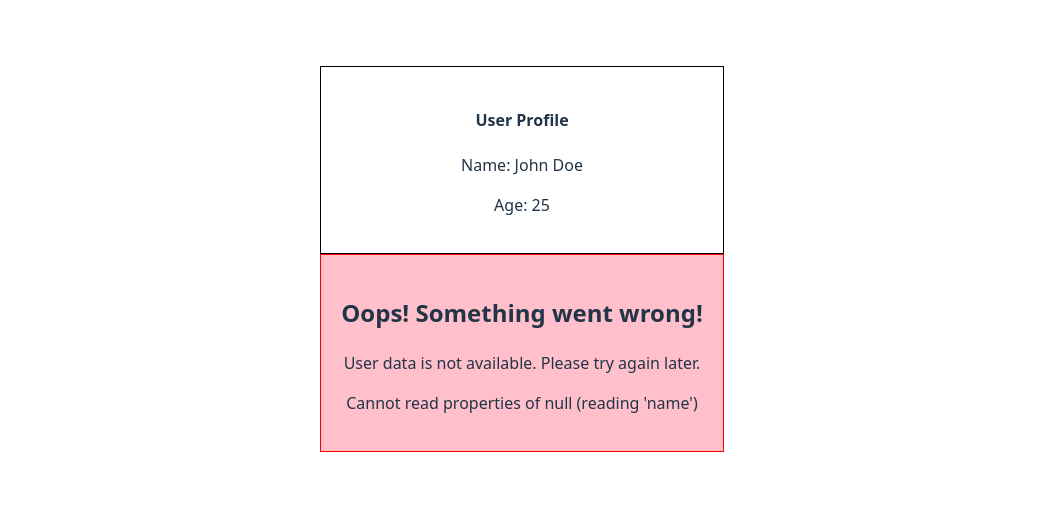
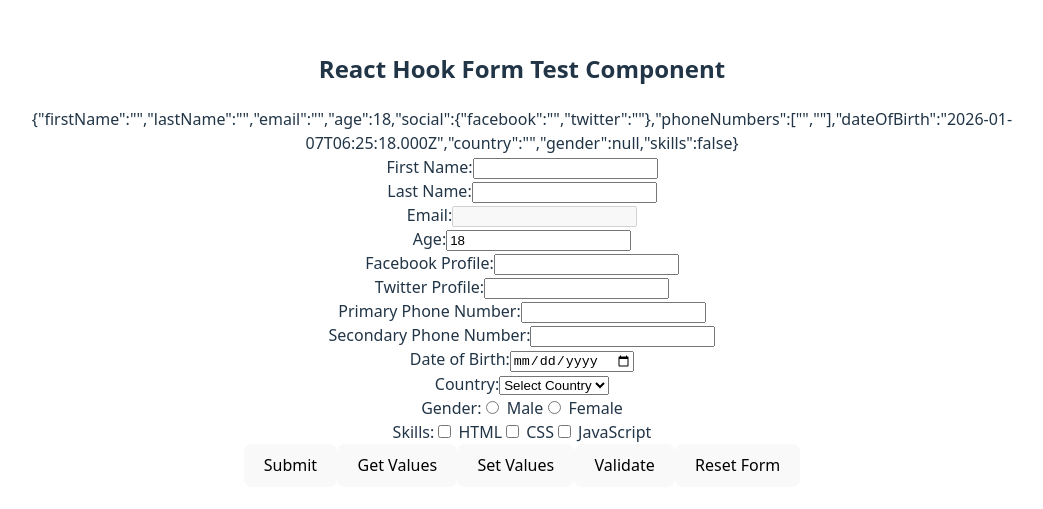
Before and after one commit to agangrade5/React-Practice, a React (Vite) app in the folder first-app/: page / in a window 1280 px wide. Shown: the part 141-650 px from the top of the page, without its empty margins (118-1161 px from the left). Built offline with nearby package versions, Linux system fonts and the light colour scheme.

Commit message:
React hook form package implement.

```diff
--- a/first-app/package.json
+++ b/first-app/package.json
@@ -12,10 +12,12 @@
   "dependencies": {
     "react": "^19.2.0",
     "react-dom": "^19.2.0",
+    "react-hook-form": "^7.71.1",
     "react-router-dom": "^7.11.0"
   },
   "devDependencies": {
     "@eslint/js": "^9.39.1",
+    "@hookform/devtools": "^4.4.0",
     "@types/react": "^19.2.5",
     "@types/react-dom": "^19.2.3",
     "@vitejs/plugin-react": "^5.1.1",
--- a/first-app/src/App.jsx
+++ b/first-app/src/App.jsx
@@ -71,6 +71,8 @@ import LazyRoute from './components/lazy-loading/lazyRoute'
 import Example1 from './components/create-portal/Example1'
 //error-boundary example
 import ExampleErrorBoundary from './components/error-boundaries/ExampleErrorBoundary'
+//react-hook-form example and dev tools
+import FormTest from './components/react-hook-form/FormTest'
 
 function App() {
     const fruits = ["Apple", "Orange", "Kiwi", "Banana", "Watermelon", "Papaya"];
@@ -166,7 +168,10 @@ function App() {
             {/* <Example1 /> */}
 
             {/* Error Boundary example */}
-            <ExampleErrorBoundary />
+            {/* <ExampleErrorBoundary /> */}
+
+            {/* react hook form example and dev tools */}
+            <FormTest />
         </>
     )
 }
--- a/first-app/src/components/error-boundaries/UserProfile.jsx
+++ b/first-app/src/components/error-boundaries/UserProfile.jsx
@@ -10,7 +10,7 @@ const UserProfile = ({ userData }) => {
             <h4>User Profile</h4>
             <p>Name: {username}</p>
             <p>Age: {age}</p>
-      </div>
+        </div>
     )
 }
 
--- /dev/null
+++ b/first-app/src/components/react-hook-form/FormTest.jsx
@@ -0,0 +1,237 @@
+import { useForm } from 'react-hook-form';
+import { DevTool } from '@hookform/devtools';
+import { useEffect } from 'react';
+
+const FormTest = () => {
+    const { register, handleSubmit, control, formState, watch, getValues, setValue, reset, trigger } = useForm({
+        defaultValues: {
+            firstName: '',
+            lastName: '',
+            email: '',
+            age: 18,
+            social: {
+                facebook: '',
+                twitter: ''
+            },
+            phoneNumbers: ['',''],
+            dateOfBirth: new Date()
+        },
+        mode: "onBlur" // "onChange" (default), "onBlur", "onSubmit", "onTouched", "all"
+    });
+
+    const { errors, dirtyFields, touchedFields, isDirty, isValid,
+        isSubmitting, isSubmitted, isSubmitSuccessful, submitCount
+     } = formState;
+    /* console.log("Errors:", errors);
+    console.log("Dirty Fields:", dirtyFields, "Touched Fields:", touchedFields);
+    console.log("Is Form Dirty:", isDirty);
+    console.log("Is Form Valid:", isValid); */
+    console.log("Is Form Submitting:", isSubmitting);
+    console.log("Is Form Submitted:", isSubmitted);
+    console.log("Is Form Submit Successful:", isSubmitSuccessful);
+    console.log("Submit Count:", submitCount);
+
+    //console.log("Register object:", useForm());
+
+    const onSubmit = (data) => {
+        console.log(data);
+    }
+
+    // getValues can be used to get current form values without submitting the form
+    const getValuesHandler = () => {
+        const values = getValues();
+        console.log("Current form values:", values);
+    }
+
+    // setValue can be used to set form values without submitting the form ( most used otp input auto fill field values )
+    const setValueHandler = () => {
+        setValue("firstName", "John", { shouldValidate: true, shouldDirty: true, shouldTouch: true }); // dev tools validation, dirty and touch state update
+        setValue("lastName", "Doe", { shouldValidate: true, shouldDirty: true, shouldTouch: true }); // dev tools validation, dirty and touch state update
+    }
+
+    // onError can be used to handle form validation errors
+    const onError = (errors) => {
+        console.log(errors);
+    }
+
+    useEffect(() => {
+        if (isSubmitSuccessful) {
+            reset();
+        }
+    }, [isSubmitSuccessful]);
+
+    return (
+        <div>
+            <h2>React Hook Form Test Component</h2>
+            { JSON.stringify(watch()) }
+            <form onSubmit={handleSubmit(onSubmit, onError)}>
+                <div>
+                    <label>First Name:</label>
+                    <input
+                        type="text"
+                        name="firstName"
+                        {...register("firstName", {
+                            required: "First Name is required field",
+                        })}
+                    />
+                    <span> {watch("firstName")}</span>
+                    { formState.errors.firstName && <span style={{ color: 'red', fontSize: '12px' }}>{formState.errors.firstName.message}</span> }
+                </div>
+                <div>
+                    <label>Last Name:</label>
+                    <input
+                        type="text"
+                        name="lastName"
+                        {...register("lastName", {
+                            required: "Last Name is required field",
+                            minLength: {
+                                value: 3,
+                                message: "Last Name should be at least 3 characters"
+                            }
+                        })}
+                    />
+                    <span> {watch("lastName")}</span>
+                    { formState.errors.lastName && <span style={{ color: 'red', fontSize: '12px' }}>{formState.errors.lastName.message}</span> }
+                </div>
+                <div>
+                    <label>Email:</label>
+                    <input
+                        type="text"
+                        name="email"
+                        {...register("email", {
+                            required: "Email is required field",
+                            disabled: watch("firstName") === "", // disable email field if first name is empty
+                            pattern: {
+                                value: /^[a-zA-Z0-9._%+-]+@[a-zA-Z0-9.-]+\.[a-zA-Z]{2,}$/,
+                                message: "Invalid email address"
+                            },
+                            validate: (value) => {
+                                return value !== "8yX4B@example.com" || "Email cannot be 8yX4B@example.com";
+                            }
+                        })}
+                    />
+                    { formState.errors.email && <span style={{ color: 'red', fontSize: '12px' }}>{formState.errors.email.message}</span> }
+                </div>
+                <div>
+                    <label>Age:</label>
+                    <input
+                        type="number"
+                        name="age"
+                        {...register("age", {
+                            required: "Age is required field",
+                            valueAsNumber: true,
+                            min: {
+                                value: 18,
+                                message: "Age should be at least 18"
+                            },
+                            max: {
+                                value: 65,
+                                message: "Age should be at most 65"
+                            }
+                        })}
+                    />
+                    { formState.errors.age && <span style={{ color: 'red', fontSize: '12px' }}>{formState.errors.age.message}</span> }
+                </div>
+                <div>
+                    <label>Facebook Profile:</label>
+                    <input
+                        type="text"
+                        name="facebook"
+                        {...register("social.facebook")}
+                    />
+                </div>
+                <div>
+                    <label>Twitter Profile:</label>
+                    <input
+                        type="text"
+                        name="twitter"
+                        {...register("social.twitter")}
+                    />
+                </div>
+                <div>
+                    <label>Primary Phone Number:</label>
+                    <input
+                        type="text"
+                        name="primaryPhoneNumber"
+                        {...register("phoneNumbers.0")}
+                    />
+                </div>
+                <div>
+                    <label>Secondary Phone Number:</label>
+                    <input
+                        type="text"
+                        name="secondaryPhoneNumber"
+                        {...register("phoneNumbers.1")}
+                    />
+                </div>
+                <div>
+                    <label>Date of Birth:</label>
+                    <input
+                        type="date"
+                        name="dateOfBirth"
+                        {...register("dateOfBirth")}
+                    />
+                </div>
+
+                <div>
+                    <label>Country:</label>
+                    <select name="country" {...register("country")}>
+                        <option value="">Select Country</option>
+                        <option value="USA">USA</option>
+                        <option value="Canada">Canada</option>
+                        <option value="UK">UK</option>
+                    </select>
+                </div>
+
+                <div>
+                    <label>Gender:</label>
+                    <input
+                        type="radio"
+                        name="gender"
+                        value="male"
+                        {...register("gender")}
+                    /> Male
+                    <input
+                        type="radio"
+                        name="gender"
+                        value="female"
+                        {...register("gender")}
+                    /> Female
+                </div>
+                <div>
+                    <label>Skills:</label>
+                    <input
+                        type="checkbox"
+                        name="skills"
+                        value="HTML"
+                        {...register("skills")}
+                    /> HTML
+                    <input
+                        type="checkbox"
+                        name="skills"
+                        value="CSS"
+                        {...register("skills")}
+                    /> CSS
+                    <input
+                        type="checkbox"
+                        name="skills"
+                        value="JavaScript"
+                        {...register("skills")}
+                    /> JavaScript
+                </div>
+
+                {/* <button type="submit" disabled={!isValid}>Submit</button> */}
+                <button type="submit">Submit</button>
+                <button type="button" onClick={getValuesHandler}>Get Values</button>
+                <button type="button" onClick={setValueHandler}>Set Values</button>
+                <button type="button" onClick={() => trigger('firstName')}>Validate</button>
+                <button type="button" onClick={() => reset({'firstName': 'John', 'lastName': 'Doe', 'email': 'example@example.com', 'age': 30})}>Reset Form</button>
+
+            </form>
+
+            <DevTool control={control} placement='top-left' />
+        </div>
+    )
+}
+
+export default FormTest
```
Also changed, not shown: 1 other file (tests, documents, lock files or other folders).
